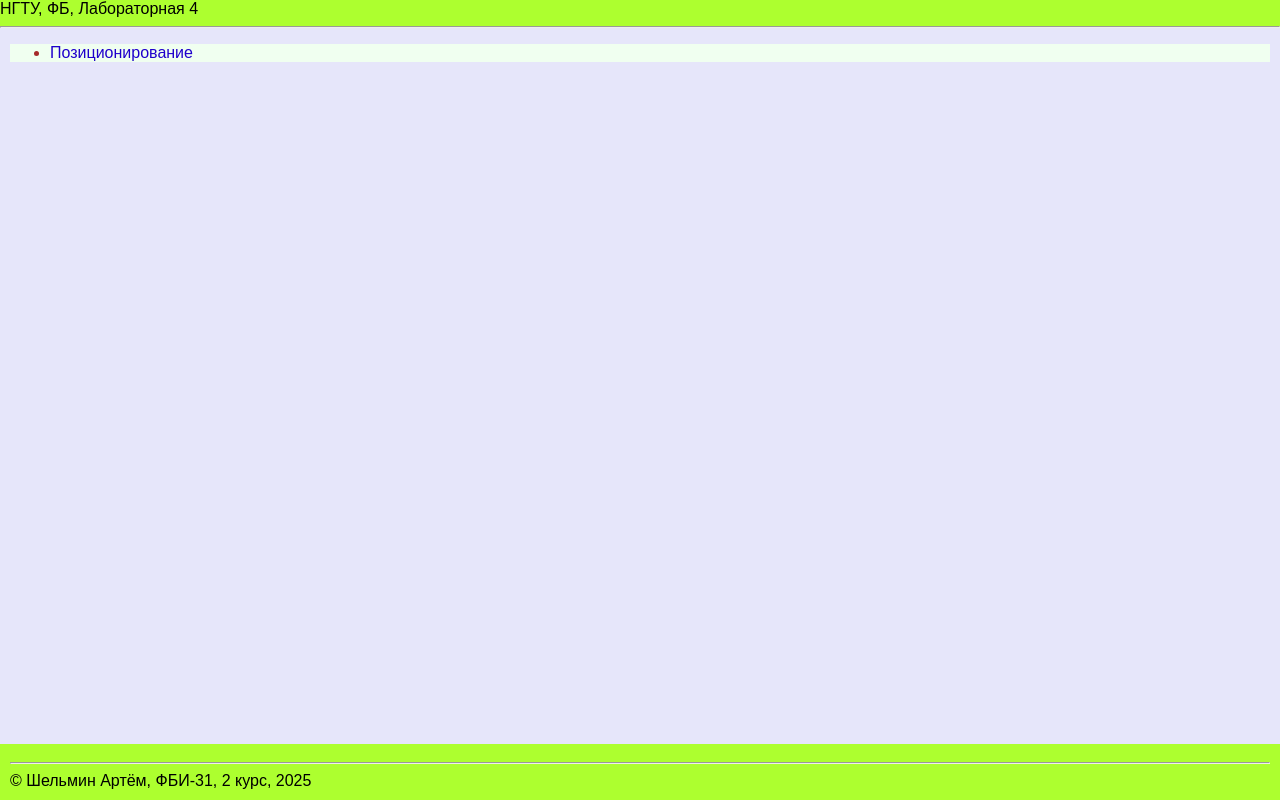
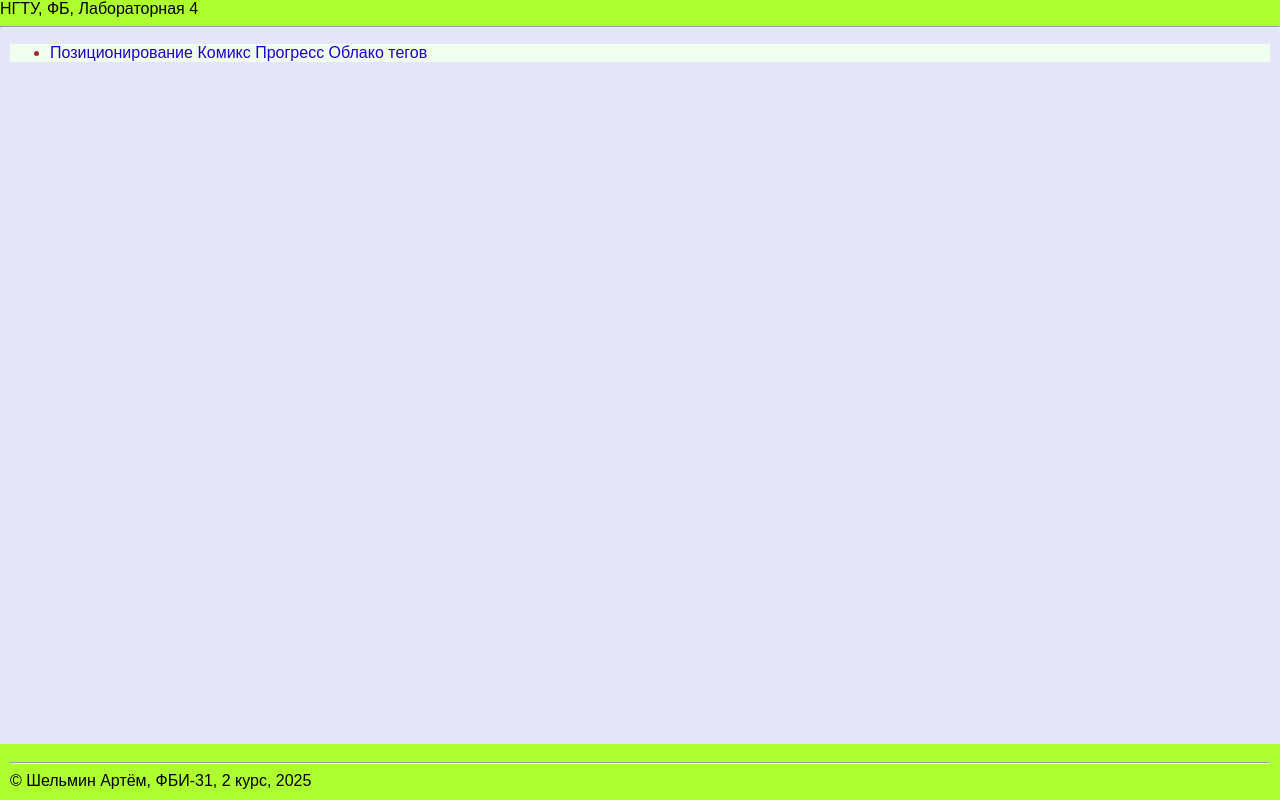
Before and after one commit to ArtematGame/Lab-one, a plain HTML site: page Lab4/lab4.html in a window 1280 px wide. Drawn offline with Linux system fonts and the light colour scheme.

Commit message:
Меню 4 лабораторной

```diff
--- a/Lab4/lab4.html
+++ b/Lab4/lab4.html
@@ -20,6 +20,9 @@
                 <ul>
                     <li>
                         <a href="position.html" style="text-decoration: none;">Позиционирование</a>
+                        <a href="comic.html" style="text-decoration: none;">Комикс</a>
+                        <a href="progress.html" style="text-decoration: none;">Прогресс</a>
+                        <a href="tags.html" style="text-decoration: none;">Облако тегов</a>
                     </li>
                 </ul>
             </div>
```
